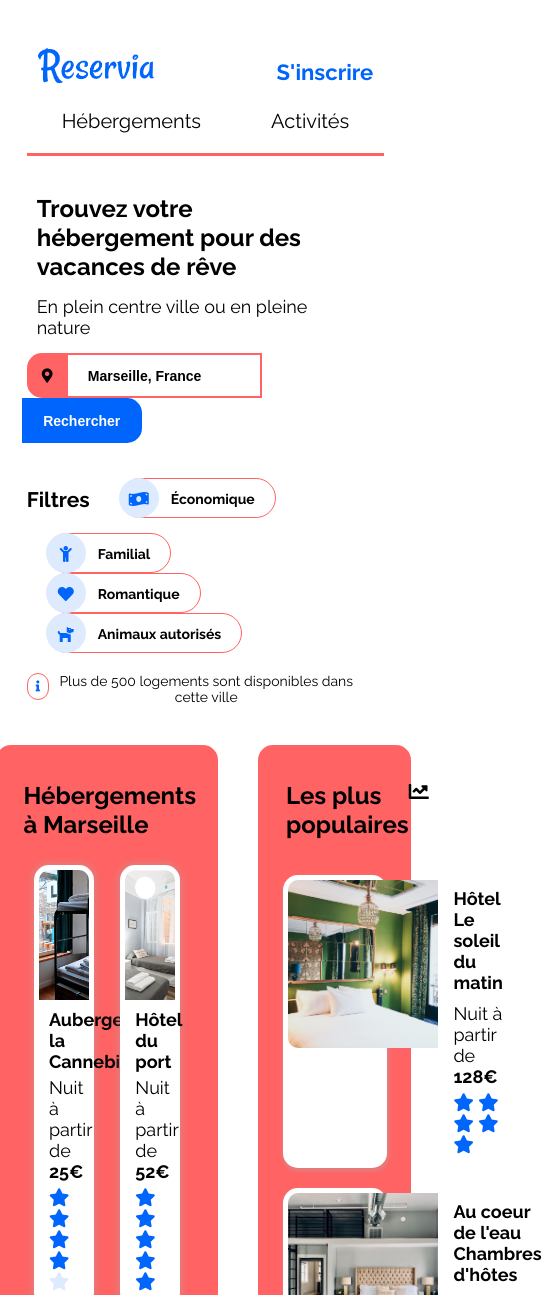
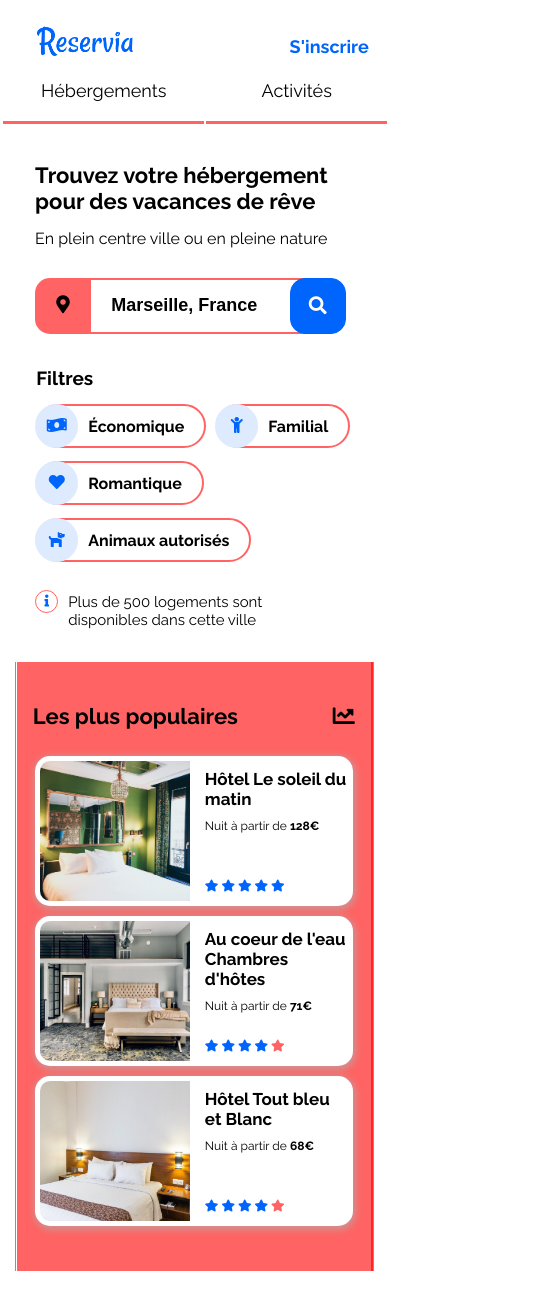
Before and after one commit to SethosPrim/CourbinFrederic_2_16062021, a plain HTML site: page index.html in a window 390 px wide. Shown: the top 1295 px of the page, 542 px wide, since content can reach past the window. Drawn offline with Linux system fonts and the light colour scheme.

Commit message:
Fin du 425px, hover ne fonctionne plus + le reste

```diff
--- a/CSS/media-queries.css
+++ b/CSS/media-queries.css
@@ -771,25 +771,36 @@
 
     h1, h2
     {
-        font-size: 24px;
+        font-size: 22px;
     }
 
     h3
     {
-        font-size: 21px;
+        font-size: 19px;
     }
 
     h4, p, a
     {
-        font-size: 18px;
+        font-size: 16px;
+    }
+
+    p, a
+    {
+        font-size: 14px;
+    }
+
+    .etoile .light, .etoile-populaire .light
+    {
+        color: var(--greycolor);
     }
 
     /* Header */
 
     .bloc_header
     {
-        width: 90%;
-        padding: 25px 0;
+        width: 95%;
+        margin: 30px auto;
+        padding: initial;
     }
 
     .header-logo-nav
@@ -802,12 +813,13 @@
         display: flex;
         justify-content: space-between;
         align-items: center;
-        width: 100%;
+        width: 95%;
+        margin: auto;
     }
 
     #logo img
     {
-        width: 35%;
+        width: 29%;
         margin-top: -12px;
         margin-left: 10px;
     }
@@ -822,28 +834,48 @@
         display: inline;
         color: var(--bluecolor);
         font-weight: bold;
-        font-size: 22px;
-        margin-right: -10px;
+        font-size: 18px;
+        margin-right: -5px;
     }
 
     /* Navigation */
 
+    .navigation
+    {
+        display: flex;
+        justify-content: center;
+        width: 100%;
+        margin: auto;
+    }
+
     .liste-barre-de-nav
     {
-        padding: 0;
+        padding: initial;
     }
 
     .liste-barre-de-nav li
     {
-        margin: 0;
+        margin: auto;
     }
 
     .nav-1-2
     {
         color: black;
-        font-size: 20px;
-        padding: 20px 35px;
+        font-size: 18px;
         border-bottom: 3px var(--greycolor) solid;
+        padding: 20px 40px;
+    }
+
+    .nav-1
+    {
+        margin-right: 1px;
+        padding: 20px 38px;
+    }
+
+    .nav-2
+    {
+        margin-left: 1px;
+        padding: 20px 55px;
     }
 
     .nav-1-2:hover
@@ -853,203 +885,286 @@
         color: var(--bluecolor);
     }
 
-    .nav-1
-    {
-        margin-left: -20px;
-    } /*
-
-    .nav-2
-    {
-        padding: 20px 60px;
-    }
-
     /* Recherche */
 
     .recherche h1
     {
-        margin: 45px 10px 15px 10px;
+        width: 90%;
+        margin: 45px auto 15px auto;
     }
 
     .recherche p
     {
-        margin: 0 10px;
+        font-size: 16px;
+        width: 90%;
+        margin: auto;
     }
 
     .rechercher
     {
-        margin-top: 15px;
-    } /*
+        width: 90%;
+        margin: 30px auto;
+    }
 
     .rechercher .fa-map-marker-alt
     {
-        padding: 8px;
+        font-size: 18px;
+        width: 28px;
+        padding: 9px 10px 9px 14px;
     }
 
     .rechercher .recherche
     {
-        height: 35px;
+        font-size: 18px;
+        width: auto;
+        max-width: 64%;
+        height: 50px;
+        border-left: 56px var(--greycolor) solid;
+        margin-left: -56px;
     }
 
     .clique-1
     {
-        height: 41px;
-    } */
+        display: none;
+    }
+
+    .clique-2
+    {
+        position: absolute;
+        display: inline;
+        background-color: var(--bluecolor);
+        width: 56px;
+        height: 56px;
+        border: 1px var(--bluecolor) solid;
+        border-radius: 15px;
+        margin-left: -20px;
+        cursor: pointer;
+    }
+
+    .loupe
+    {
+        font-size: 18px;
+        background-color: var(--bluecolor);
+        color: var(--whitecolor);
+    }
+
+    .clique-2:focus
+    {
+        outline: none;
+    }
 
     .filtres
     {
         flex-wrap: wrap;
-    } /*
+        width: 95%;
+        margin: 20px auto 0 auto;
+    }
+
+    .filtres h3
+    {
+        margin: 0 150px 10px 10px;
+    }
 
     .filtres-divers
     {
-        padding: 8px 20px 7px 40px;
+        border: 2px var(--greycolor) solid;
+        margin: 5px 0 8px 10px;
+        padding: 11px 20px 10px 40px;
     }
 
     .filtres i
     {
-        width: 34px;
-        height: 34px;
-        line-height: 2.3;
-        margin-top: -9px;
+        width: 41px;
+        height: 42px;
+        line-height: 2.6;
+        margin-top: -13px;
+        margin-left: -43px;
     }
-        /* Hébergement */ /*
+
+    .heart
+    {
+        margin-right: 25px;
+    }
+
+    .filtres a
+    {
+        font-size: 16px;
+    }
+
+    .infos
+    {
+        width: 90%;
+        margin: 20px auto 0 auto;
+    }
+
+    .infos i
+    {
+        font-size: 12px;
+        width: 22px;
+        height: 21px;
+        line-height: 1.7;
+    }
+
+    .infos p
+    {
+        font-size: 15px;
+        text-align: start;
+        margin: 3px 10px;
+    }
+
+    /* Hébergement */
 
     .section-hebergement
     {
-        margin: 10px auto;
+        flex-direction: column-reverse;
+        margin: auto;
+        padding: initial;
     }
 
     .logement
     {
-        margin-right: 15px;
-        padding: 15px;
+        background-color: initial;
+        width: 94%;
+        margin: 25px auto 10px auto;
+        padding: initial;
     }
 
     .logement h2
     {
-        margin: 14px auto;
-    }
-
-    .emplacement-choix-du-logement
-    {
-        margin-bottom: 0;
+        width: 100%;
+        margin: 16px 0;
     }
 
     .emplacement-choix-du-logement a
     {
-        width: 28%;
-        margin: 10px 9px 15px 9px;
+        width: 100%;
+        margin: 10px 0;
+        padding: initial;
     }
 
     .choix-du-logement img
     {
-        height: 87px;
-    }
-
-    .caracteristique
-    {
-        margin: 0 10px 5px 10px;
+        height: 118px;
+        border-top-left-radius: 15px;
+        border-top-right-radius: 15px;
     }
 
     .afficher-plus a
     {
-        padding-top: 15px;
+        font-size: 18px;
+        width: initial;
+        padding: 10px 0;
     }
 
-    /* Aside */ /*
+    /* Aside */
+
+    .liseré
+    {
+        width: 105%;
+        border-left: 1px var(--greycolor) solid;
+        border-right: 1px var(--greycolor) solid;
+        margin: 0 -10px;
+    }
 
     .les-plus-populaire
     {
-        margin-left: 15px;
-        padding: 15px 20px 10px 20px;
+        width: 99%;
+        border-radius: initial;
+        border-left: 1px var(--whitecolor) solid;
+        border-right: 2px var(--greycolor) solid;
+        margin: initial;
+        padding: 0 0 35px 0;
     }
 
-    .titre-aside h2
+    .titre-aside
     {
-        margin: 14px 0;
+        width: 91%;
+        padding-top: 25px;
     }
 
-    .titre-aside i
+    .titre-aside h2, .titre-aside i
     {
-        line-height: 2.6;
-        font-size: 16px;
+        font-size: 22px;
     }
 
     .populaire
     {
-        margin: 18px auto;
+        width: 87%;
+        box-shadow: 1px 2px 7px 2px #B1B1B194;
+        margin: 10px auto;
     }
 
     .choix-du-logement-populaire img
     {
-        height: 100px;
-        width: 100%;
-        min-width: 65px;
-        max-width: 95px;
+        height: 140px;
+        width: 95%;
+        max-width: 143px;
     }
 
-    /* Activité */ /*
+    .caracteristique-populaire h4
+    {
+        font-size: 17px;
+    }
+
+    .caracteristique-populaire p, a
+    {
+        font-size: 12px;
+    }
+
+    /* Activité */
+
+    .emplacement-choix-de-l-activité
+    {
+        display: initial;
+    }
+
+    .emplacement-choix-de-l-activité h4
+    {
+        margin: 16px 0 10px 0;
+    }
 
     .section-activité
     {
+        width: 86%;
+        margin: 25px auto 45px auto;
+        padding: initial;
+    }
+
+    .choix-de-l-activité-vieux-port, .choix-de-l-activité-parc-national-des-calanques, .choix-de-l-activité-fort-de-pomegues, .choix-de-l-activité-iles-du-frioul, .choix-de-l-activité-notre-dame-de-la-garde, .choix-de-l-activité-parc-longchamp
+    {
+        width: initial;
+        height: 185px;
         margin: 25px auto;
     }
 
-    .choix-de-l-activité-vieux-port, .choix-de-l-activité-parc-national-des-calanques
+    .choix-de-l-activité-vieux-port img, .choix-de-l-activité-parc-national-des-calanques img, .choix-de-l-activité-fort-de-pomegues img, .choix-de-l-activité-iles-du-frioul img, .choix-de-l-activité-notre-dame-de-la-garde img, .choix-de-l-activité-parc-longchamp img
     {
-        height: 280px;
-    }
-
-    .choix-de-l-activité-parc-national-des-calanques
-    {
-        margin-left: 30px;
-    }
-
-    .choix-de-l-activité-vieux-port img, .choix-de-l-activité-parc-national-des-calanques img
-    {
-        height: 89%;
+        height: 72%;
     }
 
     .choix-de-l-activité-bloc-1,.choix-de-l-activité-bloc-2
     {
-        margin-left: 20px;
+        width: initial;
+        margin: auto;
     }
 
-    .choix-de-l-activité-fort-de-pomegues
+    /* Footer */
+
+    .nav-footer
     {
-        height: 150px;
-        margin-bottom: 30px;
+        display: inline-block;
+        width: 87%;
+        padding: 5px 25px 10px 25px;
     }
 
-    .choix-de-l-activité-fort-de-pomegues img
+    .a-propos,.nos-hebergements,.assistance
     {
-        height: 79%;
+        margin: 40px auto;
     }
 
-    .choix-de-l-activité-iles-du-frioul
+    .a-propos a,.nos-hebergements a,.assistance a
     {
-        height: 100px;
+        font-size: 16px;
     }
 
-    .choix-de-l-activité-iles-du-frioul img
-    {
-        height: 69%;
-    }
-
-    .choix-de-l-activité-notre-dame-de-la-garde,.choix-de-l-activité-parc-longchamp
-    {
-        height: 125px;
-    }
-
-    .choix-de-l-activité-bloc-2 img
-    {
-        height: 94px;
-    }
-
-    .choix-de-l-activité-notre-dame-de-la-garde
-    {
-        margin-bottom: 30px;
-    } */
 }
-
-/* NE PAS OUBLIER LE FORMAT POUR L'IMPRESSION */
--- a/CSS/style.css
+++ b/CSS/style.css
@@ -170,6 +170,11 @@ input::placeholder
     outline: none;
 }
 
+.clique-2
+{
+    display: none;
+}
+
 .filtres
 {
     display: flex;
@@ -194,11 +199,11 @@ input::placeholder
 
 .filtres i
 {
+    position: absolute;
     background-color: var(--bluelightcolor);
     color: var(--bluecolor);
     width: 38px;
     height: 38px;
-    position: absolute;
     text-align: center;
     line-height: 2.5;
     border: 1px var(--bluelightcolor) solid;
--- a/index.html
+++ b/index.html
@@ -23,8 +23,8 @@
 
                 <nav class="navigation">
                     <ul class="liste-barre-de-nav">
-                        <li><a href="#section-hebergement" class="nav-1-2">Hébergements</a></li>
-                        <li><a href="#section-activité" class="nav-1-2">Activités</a></li>
+                        <li><a href="#section-hebergement" class="nav-1 nav-1-2">Hébergements</a></li>
+                        <li><a href="#section-activité" class="nav-2 nav-1-2">Activités</a></li>
                         <li><a href="#" class="inscription">S'inscrire</a></li>
                     </ul>
                 </nav>
@@ -39,6 +39,7 @@
                     <i class="fas fa-map-marker-alt"></i>
                     <input type="text" class="recherche" placeholder="Marseille, France"/>
                     <button class="clique-1">Rechercher</button>
+                    <button class="clique-2"><i class="fas fa-search loupe"></i></button>
                 </div>
 
                 <div class="filtres">
@@ -52,7 +53,7 @@
                         <i class="fas fa-child"></i><a href="#">Familial</a>
                     </div>
 
-                    <div class="filtres-divers">
+                    <div class="filtres-divers heart">
                         <i class="fas fa-heart"></i><a href="#">Romantique</a>
                     </div>
 
@@ -181,7 +182,8 @@
                     </div>
                 </div>
 
-                <aside class="les-plus-populaire">
+                <aside class="liseré">
+                    <div class="les-plus-populaire">
                         <div class="titre-aside">
                             <h2>Les plus populaires</h2>
                             <i class="fas fa-chart-line"></i>
@@ -242,6 +244,7 @@
                                     </div>
                                 </div>
                             </a>
+                        </div>
                     </div>
                 </aside>
             </section>
```
Lines whose indentation alone changed are shown as unchanged.
